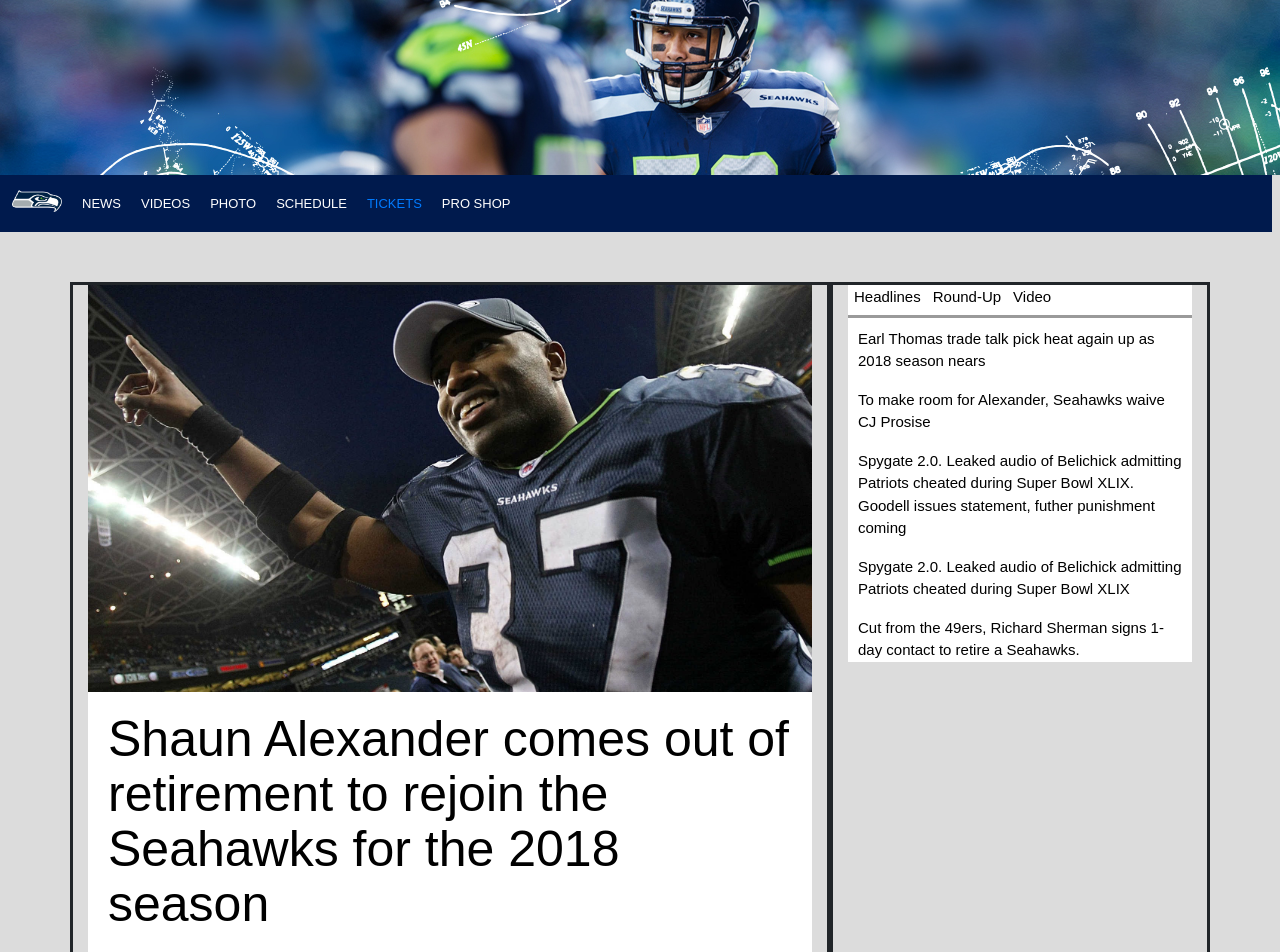
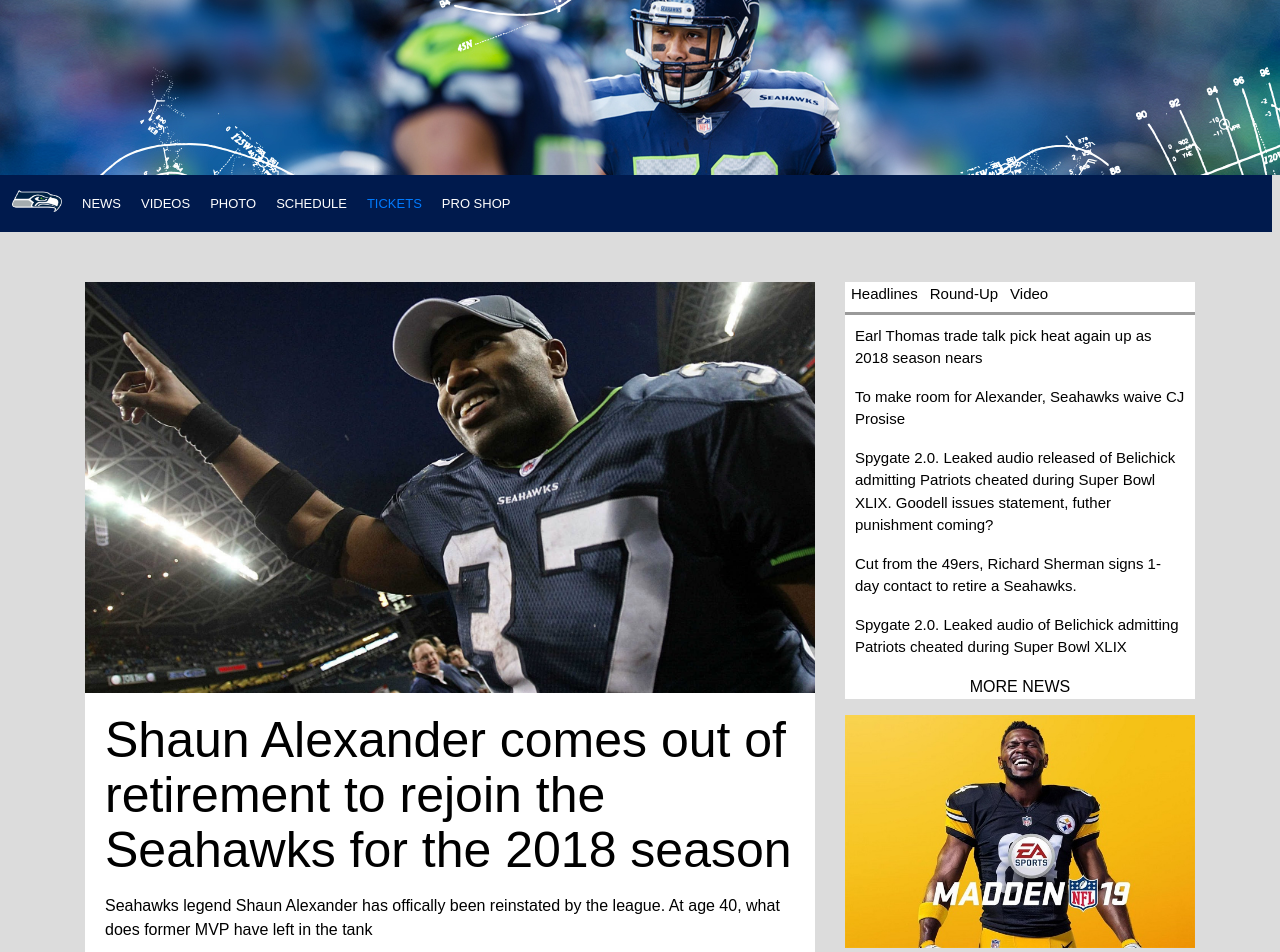
Before and after one commit to harrisejm/Angular-Seahawks.com, an Angular app: page / in a window 1280 px wide. Shown: the top 952 px of the page. Built offline with nearby package versions, Linux system fonts and the light colour scheme.

Commit message:
add fake advertisements

```diff
--- a/src/app/app.component.css
+++ b/src/app/app.component.css
@@ -1,12 +1,6 @@
-
-
-
-
 .mainBody {
   background-color: #DCDCDC;
 }
-
-
 
 .top {
 
@@ -64,7 +58,7 @@
   float: right;
 }
 .topStory {
-  border: solid;
+  /* border: solid; */
 
 }
 div.headlines {
@@ -103,11 +97,23 @@
   border-bottom: outset;
 }
 
-
 a.smallArticles {
   font-size: 15px;
   color: black;
 }
+a.moreNews {
+  color: black;
+  text-align: center;
+}
+
 .formateSmallArticles {
   margin: 10px;
 }
+
+.ad1 {
+  margin-top: 5px;
+}
+img.madden {
+ width: 100%;
+ height: 100%;
+}
--- a/src/app/app.component.html
+++ b/src/app/app.component.html
@@ -59,18 +59,25 @@
           </div>
 
           <div class="formateSmallArticles">
-<a class="smallArticles" href="#"><p>Spygate 2.0. Leaked audio of Belichick admitting Patriots cheated during Super Bowl XLIX. Goodell issues statement, futher punishment coming</p></a>
+            <a class="smallArticles" href="#"><p>Spygate 2.0. Leaked audio released of Belichick admitting Patriots cheated during Super Bowl XLIX. Goodell issues statement, futher punishment coming?</p></a>
+          </div>
+
+          <div class="formateSmallArticles">
+            <a class="smallArticles" href="#"><p>Cut from the 49ers, Richard Sherman signs 1-day contact to retire a Seahawks.</p></a>
           </div>
 
           <div class="formateSmallArticles">
             <a class="smallArticles" href="#"><p>Spygate 2.0. Leaked audio of Belichick admitting Patriots cheated during Super Bowl XLIX </p></a>
           </div>
 
-<div class="formateSmallArticles">
-<a class="smallArticles" href="#"><p>Cut from the 49ers, Richard Sherman signs 1-day contact to retire a Seahawks.</p></a>
+          <div>
+            <a class="moreNews" href="#"><p>MORE NEWS</p></a>
           </div>
 
+        </div>
 
+        <div class="ad1">
+          <img src="../assets/madden.jpg" alt="" class="madden" width="200px">
         </div>
       </div>
 
```
Also changed, not shown: src/assets/madden.jpg (added). Lines whose indentation alone changed are shown as unchanged.
